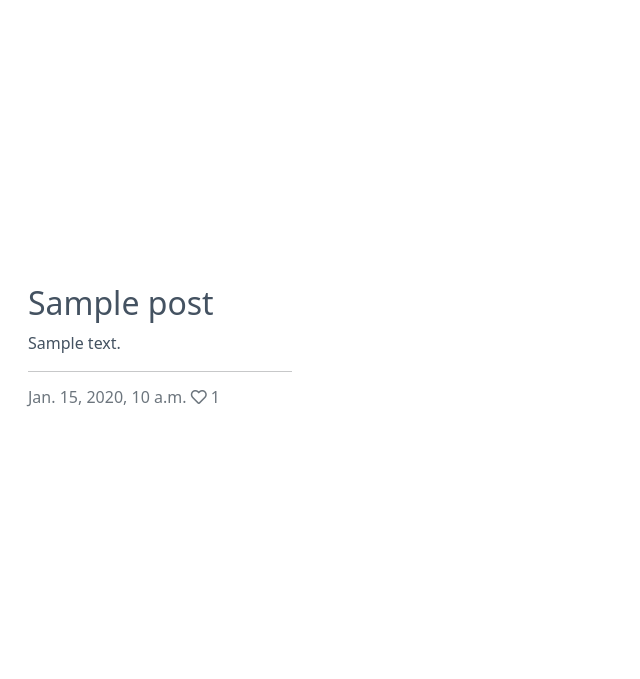
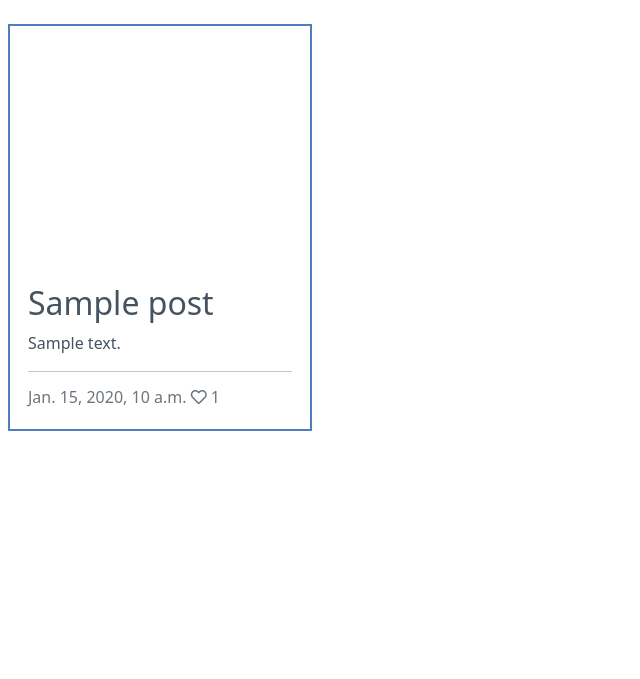
Before and after one commit to MaxRan92/FinBlog, a Django app: page / in a window 1280 px wide. Shown: the part 58-737 px from the top of the page, without its empty margins (0-640 px from the left). Run offline with Django 3.2, Linux system fonts and the light colour scheme; tables that the repository leaves empty hold one stand-in row (values such as "Sample post").

Commit message:
Style outline in card containers

```diff
--- a/static/css/style.css
+++ b/static/css/style.css
@@ -15,6 +15,7 @@
     max-height: 150px;
     width: auto;
     height: auto;
+    object-fit: scale-down;
 }
 
 .image-container {
@@ -22,6 +23,8 @@
     padding: 5%;
     height: 200px;
     margin: 10%;
+    justify-content: center;
+    display: flex;
 }
 
 .image-flash {
@@ -41,3 +44,8 @@
 .page-link {
     color: #FFB30F;
 }
+
+.card-container {
+    outline: 2px solid #507DBC;
+    outline-offset: -10px;
+}
--- a/templates/index.html
+++ b/templates/index.html
@@ -9,7 +9,7 @@
         <div class="col-12 mt-3 left">
             <div class="row">
                 {% for post in post_list %}
-                <div class="div col-md-3">
+                <div class="div col-md-3 card-container">
                     <div class="div card mb-3">
                         <div class="div card-body">
                             <div class="image-container">
```
